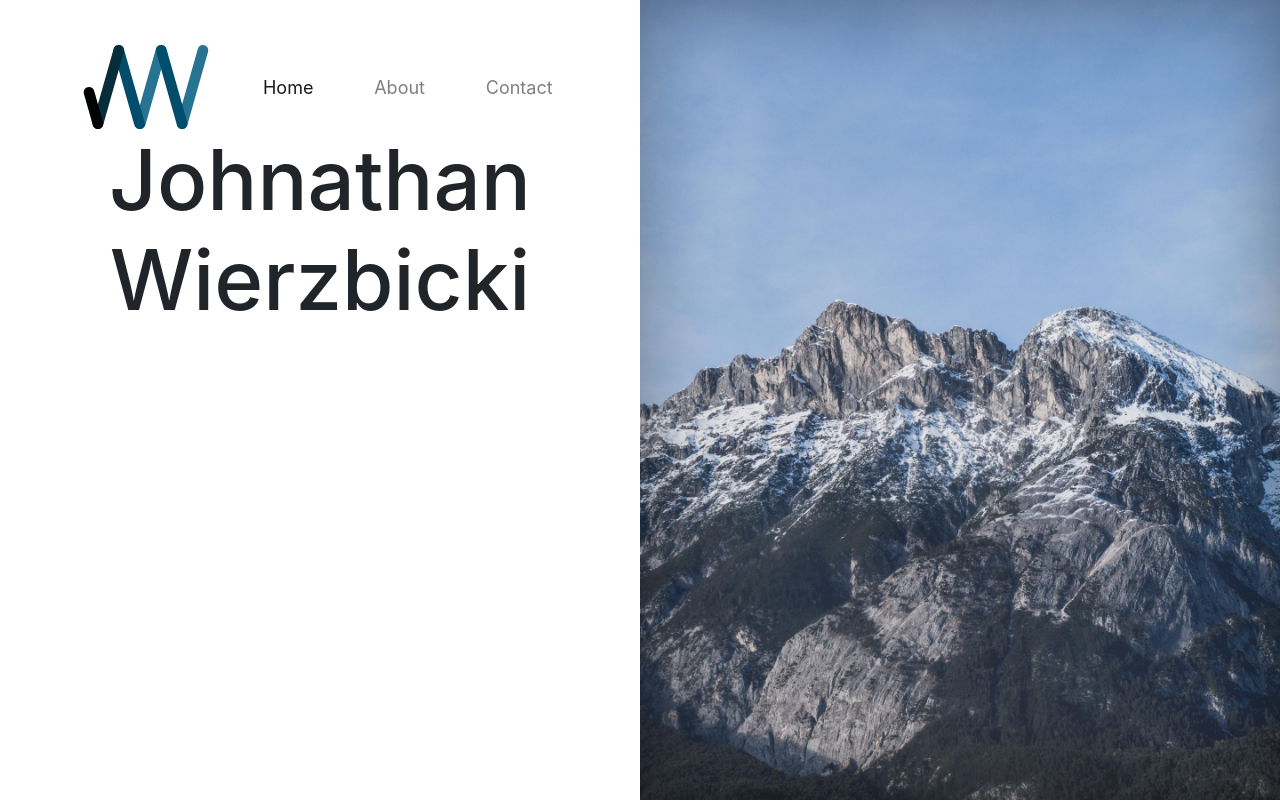
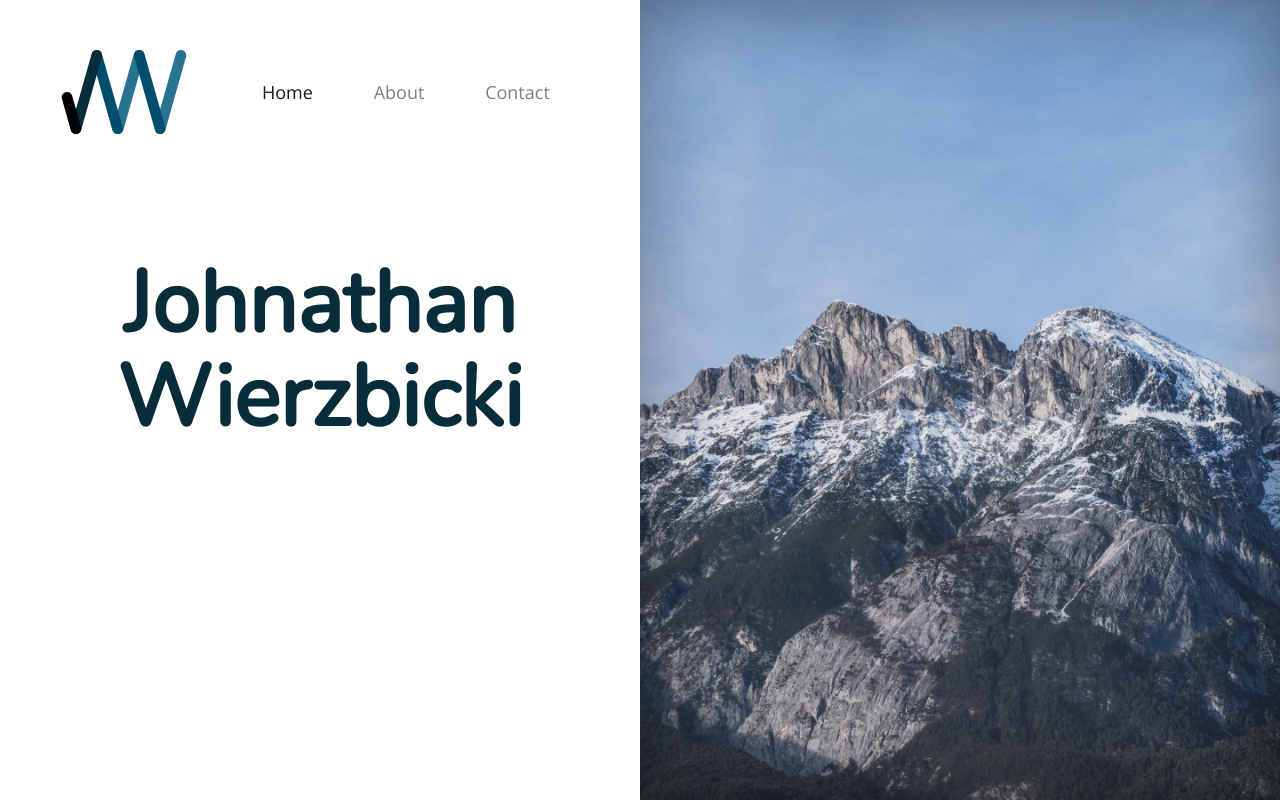
Before and after one commit to jbwierzbicki/portfolio, a website: page index.html in a window 1280 px wide. Shown: the top 802 px of the page. Drawn offline with nearby package versions, Linux system fonts and the light colour scheme.

Commit message:
spacing adjust

```diff
--- a/index.html
+++ b/index.html
@@ -13,6 +13,9 @@
   <!-- Bootstrap core CSS -->
   <link href="vendor/bootstrap/css/bootstrap.min.css" rel="stylesheet">
   <link href="style.css" rel="stylesheet">
+
+  <!-- Custom Fonts -->
+  <link href="https://fonts.googleapis.com/css?family=Nunito|Open+Sans&display=swap" rel="stylesheet">
 
 </head>
 
--- a/script.js
+++ b/script.js
@@ -1,7 +1,7 @@
 flexFont = function () {
     var divs = document.getElementsByClassName("flexFont");
     for(var i = 0; i < divs.length; i++) {
-        var relFontsize = divs[i].offsetWidth*0.1647;
+        var relFontsize = divs[i].offsetWidth*0.17;
         divs[i].style.fontSize = relFontsize+'px';
     }
 };
--- a/style.css
+++ b/style.css
@@ -5,6 +5,10 @@ body {
 h1 {
     text-align: center;
     font-size: inherit;
+    font-family: 'Nunito', sans-serif;
+    line-height: 110.4%;
+    font-weight: bold;
+    color: #082D3A;
 
 }
 
@@ -14,18 +18,19 @@ h1 {
 }
 
 .navbar-brand {
-    padding: 0 1.75vw;
     margin-right: 0;
 }
 
 .nav-item {
     padding: 0 1.75vw;
     font-size: 18px;
+    font-family: 'Open Sans', sans-serif;
+    color: #082D3A;
 }
 
 .name-text {
     padding: 0 5.25vw;
-
+    padding-top: 14.6vh;
 }
 
 .header-img {
```
